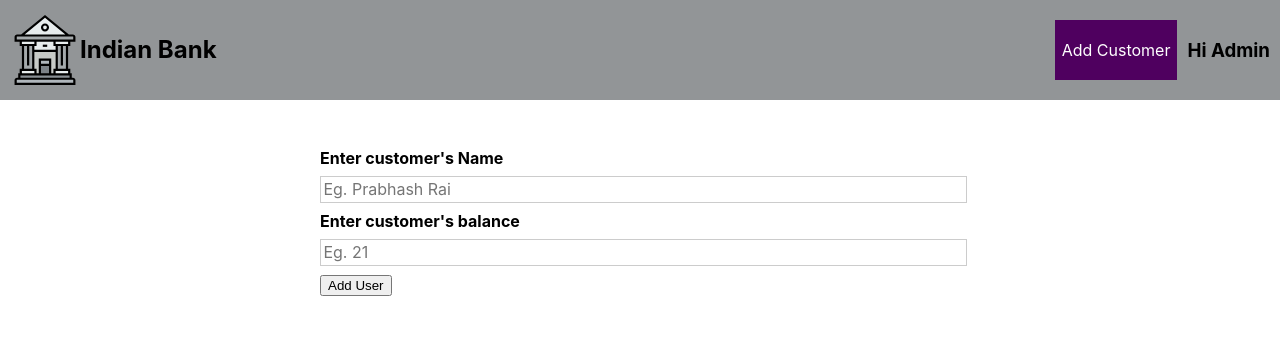
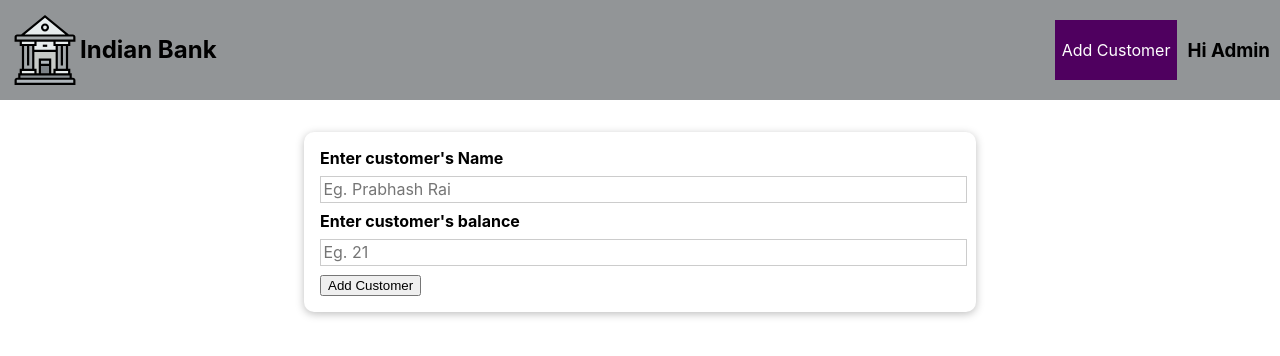
Before and after one commit to prabhashrai02/banking_management_-manager-view-, a React (Create React App) app: page / in a window 1280 px wide. Shown: the top 356 px of the page. Built offline with nearby package versions, Linux system fonts and the light colour scheme.

Commit message:
Added Card, improved UI

```diff
--- a/src/Component/Addcustomer/Addcustomer.js
+++ b/src/Component/Addcustomer/Addcustomer.js
@@ -1,5 +1,6 @@
 import React, {useState} from 'react';
 import Button from '../Button/Button';
+import Card from '../Card/Card';
 import './Addcustomer.css';
 
 const Addcustomer=()=>{
@@ -34,8 +35,7 @@
     }
 
     return (
-            <div className='input'>
-
+        <Card className='input'>
             <form onSubmit={AddUserHandler}>
                 <label htmlFor="username">Enter customer's Name</label>
 
@@ -56,9 +56,9 @@
                 ></input>
 
                 <Button type='submit'
-                    >Add User</Button>
+                >Add Customer</Button>
             </form>
-            </div>
+        </Card>
 
     )
 }
--- /dev/null
+++ b/src/Component/Card/Card.css
@@ -0,0 +1,5 @@
+.card {
+    background: white;
+    box-shadow: 0 2px 8px rgba(0, 0, 0, 0.26);
+    border-radius: 10px;
+}
--- /dev/null
+++ b/src/Component/Card/Card.js
@@ -0,0 +1,12 @@
+import './Card.css';
+
+const Card = (props) => {
+
+    return (
+        <div className={`card ${props.className}`}>
+            {props.children}
+        </div>
+    )
+}
+
+export default Card;
```
Lines whose indentation alone changed are shown as unchanged.
